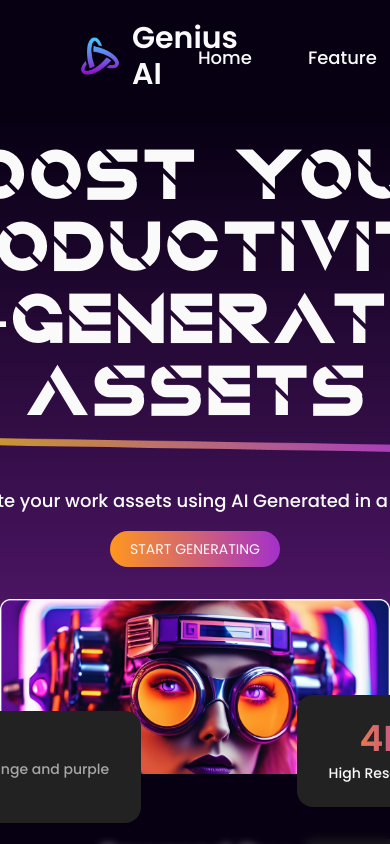
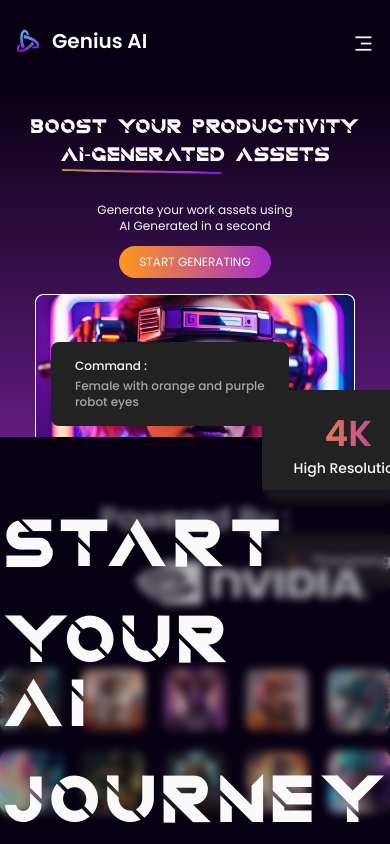
Before and after one commit to RizafiDev/genius-ai, a React (Vite) app: page / in a window 390 px wide. Shown: the top 844 px of the page. Built offline with nearby package versions, Linux system fonts and the light colour scheme.

Commit message:
mari pulang, kurang responsif

```diff
--- a/src/Header.jsx
+++ b/src/Header.jsx
@@ -4,35 +4,35 @@ import HeaderImage from "./assets/images/header.png";
 function Header() {
   return (
     <>
-      <header className="container mx-auto flex flex-col items-center justify-center gap-12 relative">
+      <header className="container mx-auto flex flex-col items-center justify-center gap-8 sm:gap-12 relative max-h-screen sm:min-h-screen">
         <div
-          className="top flex flex-col items-center gap-8"
+          className="top flex flex-col items-center gap-7 sm:gap-8"
           data-aos="fade-up"
           data-aos-duration="2000"
-          data-aos-delay="2000"
+          data-aos-delay="500"
           data-aos-easing="ease-in-out"
     data-aos-mirror="true"
     data-aos-once="false"
         >
           <div className="big items-center justify-center mt-6">
-            <h1 className="quantum text-7xl text-center">
+            <h1 className="quantum text-xl sm:text-7xl text-center">
               BOOST YOUR PRODUCTIVITY
               <br />
               AI-GENERATED ASSETS
             </h1>
-            <img src={Line} alt="" className="w-[600px] ml-24 mt-2" data-aos="fade-right"
+            <img src={Line} alt="" className="sm:w-[600px] w-40 sm:ml-24 sm:mt-2 ml-8" data-aos="fade-right"
           data-aos-duration="1000"
-          data-aos-delay="3000"
+          data-aos-delay="2000"
           data-aos-easing="ease-in-out"
     data-aos-mirror="true"
     data-aos-once="false" />
           </div>
-          <div className="sub text-lg font-medium text-center justify-center gap-3">
-            <p>Generate your work assets using AI Generated in a second</p>
+          <div className="sub text-xs sm:text-lg font-normal sm:font-medium text-center justify-center gap-3">
+            <p>Generate your work assets using <br className="inline-flex sm:hidden" /> AI Generated in a second</p>
           </div>
           <a
             href="#start"
-            className="items-center bg-custom-gradient py-2 px-5 rounded-full text-sm -my-4"
+            className="items-center bg-custom-gradient py-2 px-5 rounded-full text-xs sm:text-sm -my-4"
           >
             START GENERATING
           </a>
@@ -41,13 +41,10 @@ function Header() {
           className="avatar relative"
           data-aos="fade-up"
           data-aos-duration="1000"
-          data-aos-delay="1000"
           data-aos-easing="ease-in-out"
-    data-aos-mirror="true"
-    data-aos-once="false"
         >
-          <img src={HeaderImage} alt="" className="w-[900px] " />
-          <div className="px-8 py-6 bg-[#222222] absolute rounded-2xl font-medium text-sm space-y-1 top-28 -left-36">
+          <img src={HeaderImage} alt="" className="sm:w-[900px] w-80" />
+          <div className="sm:px-8 sm:py-6 px-6 py-4 bg-[#222222] absolute sm:rounded-2xl rounded-lg font-medium text-xs sm:text-sm space-y-1 sm:top-28 top-12 left-4 sm:-left-36">
             <p className="text-[#fafafa]">Command :</p>
             <p className="text-[#A7A7A7]">
               Female with orange and purple <br /> robot eyes
--- a/src/Nav.jsx
+++ b/src/Nav.jsx
@@ -1,11 +1,18 @@
 import Logo from "./assets/images/logo.png";
 import "./index.css";
 
+
 function Nav() {
+
+  const hamburgerToggle = () => {
+    const nav = document.getElementById("nav-link");
+    nav.classList.toggle("hidden")
+  };
+
   return (
     <>
       <div
-        className="navbar container mx-auto py-5 px-20 flex items-center justify-between"
+        className="navbar container mx-auto py-5 px-4 sm:px-20 flex items-center justify-between relative z-50"
         id="home"
         data-aos="fade-down"
         data-aos-duration="1000"
@@ -16,13 +23,14 @@ function Nav() {
         <div className="brand ">
           <a
             href=""
-            className="font-semibold text-3xl inline-flex items-center gap-3"
+            className="font-semibold sm:text-3xl text-xl inline-flex items-center gap-3"
           >
-            <img src={Logo} alt="" srcset="" className="w-10" />
+            <img src={Logo} alt="" srcset="" className="sm:w-10 w-6" />
             Genius AI
           </a>
         </div>
-        <div className="nav-item">
+        <div className="hamburger sm:hidden"><button onClick={hamburgerToggle}><i class="ri-menu-3-line ri-lg"></i></button></div>
+        <div className="nav-item hidden sm:inline-block" >
           <ul className="font-medium text-lg inline-flex items-center gap-14 h-5">
             <li>
               <a href="#home" className="hover-underline-animation">
@@ -49,9 +57,47 @@ function Nav() {
                 Contact
               </a>
             </li>
+
           </ul>
         </div>
-        <div className="action inline-flex items-center gap-10 text-lg font-medium">
+        <div className="nav-item hidden absolute top-20 left-0 w-full" id="nav-link">
+          <ul className="font-normal text-base inline-flex flex-col items-center gap-4 py-5 w-full h-full bg-[#070013] z-50">
+            <li>
+              <a href="#home" className="hover-underline-animation">
+                Home
+              </a>
+            </li>
+            <li>
+              <a href="#feature" className="hover-underline-animation">
+                Feature
+              </a>
+            </li>
+            <li>
+              <a href="#service" className="hover-underline-animation">
+                Service
+              </a>
+            </li>
+            <li>
+              <a href="#pricing" className="hover-underline-animation">
+                Pricing
+              </a>
+            </li>
+            <li>
+              <a href="#contact" className="hover-underline-animation">
+                Contact
+              </a>
+            </li>
+            <li className="flex items-center w-full justify-around">
+              <a href="#contact" className="hover-underline-animation">
+              <i class="ri-login-circle-line mr-2"></i>Sign In
+              </a>
+              <a href="#contact" className="hover-underline-animation">
+              <i class="ri-user-add-line mr-2"></i>Sign Up
+              </a>
+            </li>
+          </ul>
+        </div>
+        <div className="action sm:inline-flex items-center gap-10 text-lg font-medium hidden">
           <a href="#sign-in" className="">
             Sign In
           </a>
--- a/src/Sponsor.jsx
+++ b/src/Sponsor.jsx
@@ -30,7 +30,6 @@ function Sponsor() {
           className="font-medium text-3xl "
           data-aos="fade-down"
           data-aos-duration="1000"
-          data-aos-delay=""
         >
           Powered By :
         </h1>
@@ -39,7 +38,6 @@ function Sponsor() {
           id="box"
           data-aos="fade-up"
           data-aos-duration="1000"
-          data-aos-delay="1000"
         >
           <div
             id="brand-container"
```
